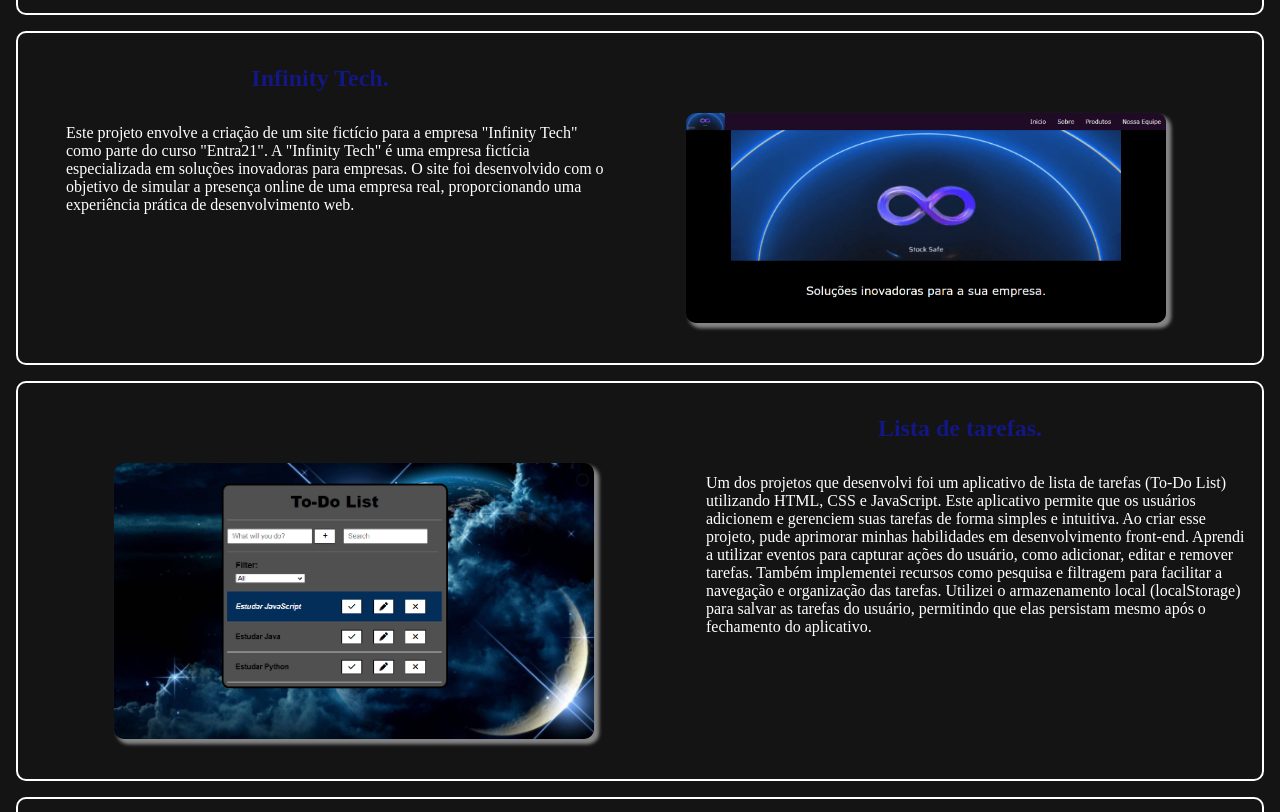
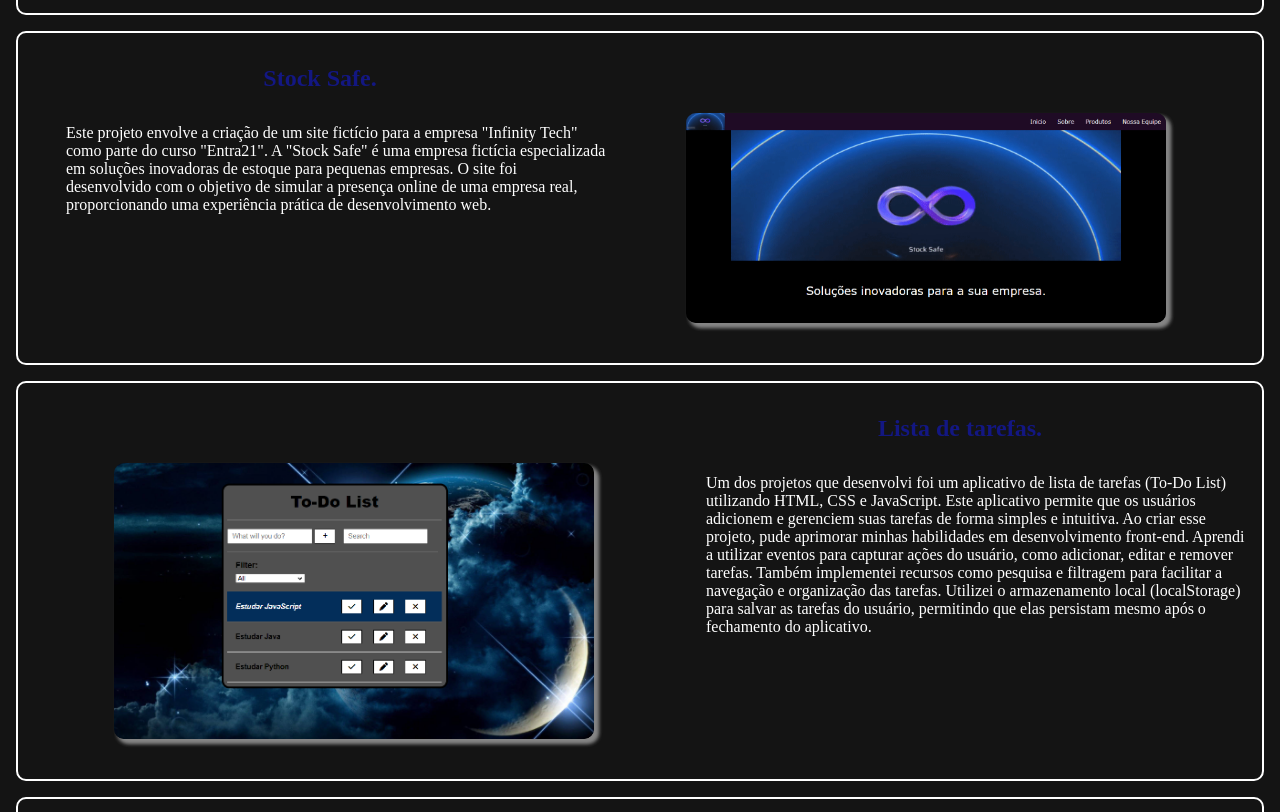
Before and after one commit to andreheller87/PortFolio, a plain HTML site: page index.html in a window 1280 px wide. Shown: the part 1915-2727 px from the top of the page. Drawn offline with nearby package versions, Linux system fonts and the light colour scheme; a web font is replaced by a local one.

Commit message:
update nome do projeto

```diff
--- a/index.html
+++ b/index.html
@@ -111,10 +111,10 @@
         <nav class="img-2">
             <div class="projectOrder">
                 <a href="https://infinitytech2023.netlify.app/" target="_blank">
-                    <h2>Infinity Tech.</h2>
+                    <h2>Stock Safe.</h2>
                     <p>Este projeto envolve a criação de um site fictício para a empresa "Infinity Tech" como parte do
-                        curso "Entra21". A "Infinity Tech" é uma empresa fictícia especializada em soluções inovadoras
-                        para empresas. O site foi desenvolvido com o objetivo de simular a presença online de uma
+                        curso "Entra21". A "Stock Safe" é uma empresa fictícia especializada em soluções inovadoras de estoque
+                        para pequenas empresas. O site foi desenvolvido com o objetivo de simular a presença online de uma
                         empresa real, proporcionando uma experiência prática de desenvolvimento web.
                     </p>
                 </a>
```
